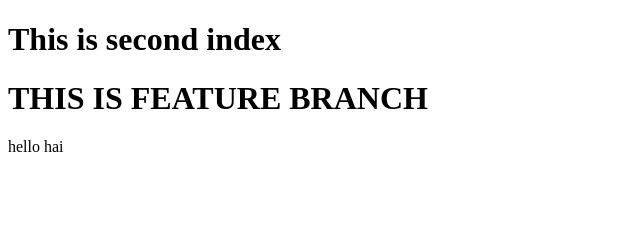
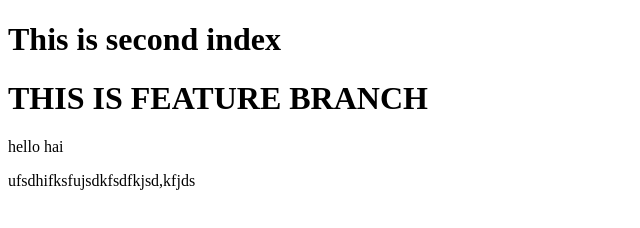
Before and after one commit to mahroofalip/datewithgit-sample, a plain HTML site: page index2.html in a window 1280 px wide. Shown: the whole page, without its empty margins (0-640 px from the left). Drawn offline with Linux system fonts and the light colour scheme.

Commit message:
hell fdsfsd

```diff
--- a/index2.html
+++ b/index2.html
@@ -10,5 +10,6 @@
     <h1>This is second index</h1>
     <h1>THIS IS FEATURE BRANCH</h1>
     <div>hello hai </div>
+    <p>ufsdhifksfujsdkfsdfkjsd,kfjds</p>
 </body>
 </html>
```
